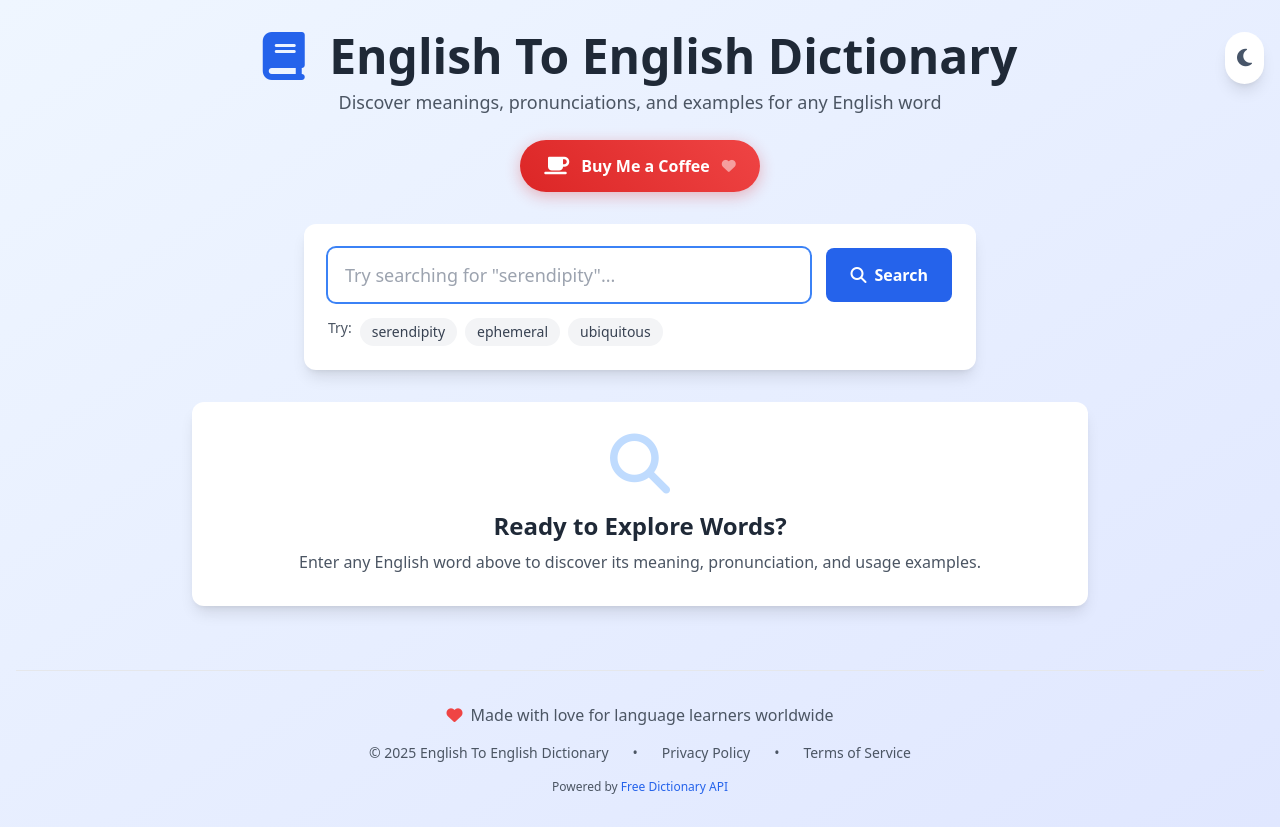
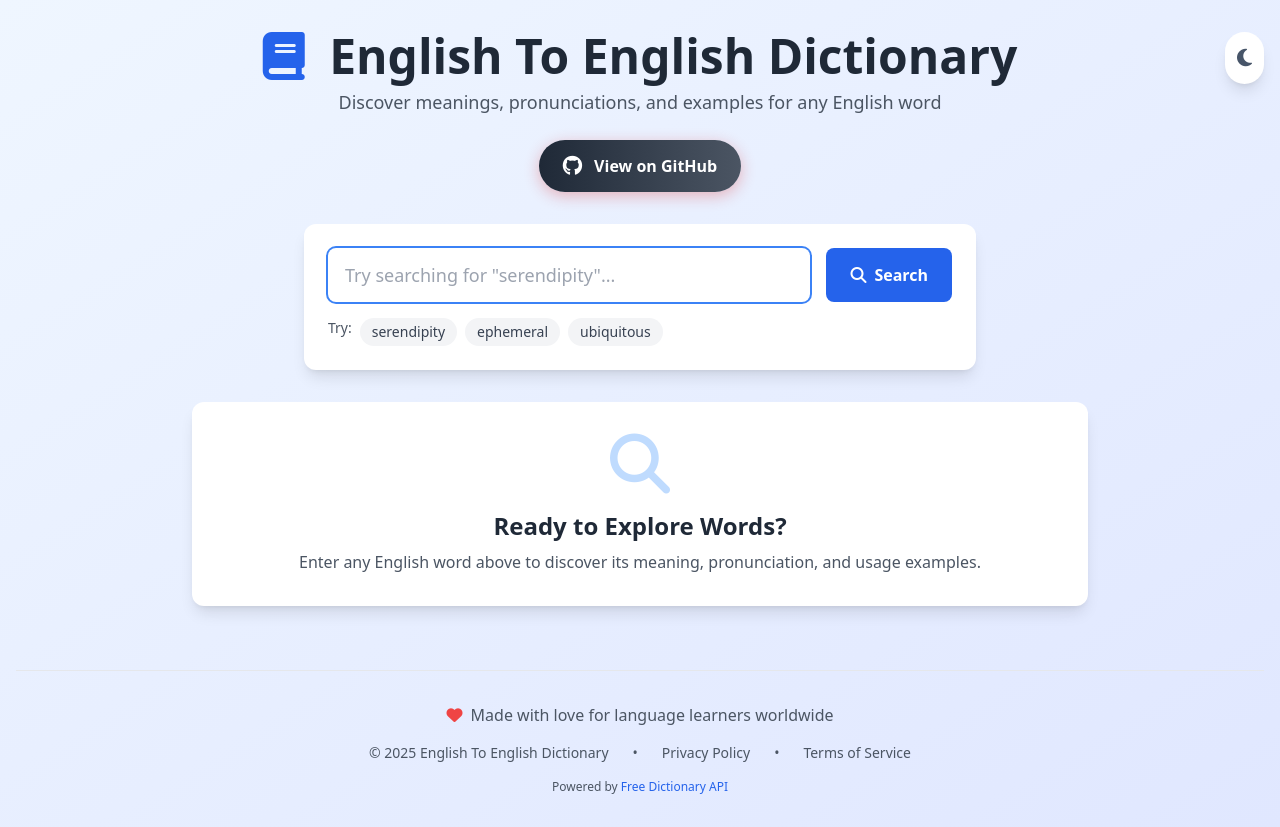
Before and after one commit to DevIsuruSampath/English2EnglishDictionary, a plain HTML site: page index.html in a window 1280 px wide. Drawn offline with nearby package versions, Linux system fonts and the light colour scheme.

Commit message:
feat(ui): replace "Buy Me a Coffee" with GitHub source link and add README
- Removed the Buy Me a Coffee button from the homepage
- Added a GitHub source code button for better project accessibility
- Created a professional README.md with features, demo link, and support
section

This improves the project’s presentation and aligns it with open-source
standards.

```diff
--- a/index.html
+++ b/index.html
@@ -227,15 +227,14 @@
         <!-- Buy Me a Coffee Button -->
         <div class="mt-6">
           <a
-            href="https://www.buymeacoffee.com/devisurusampath"
+            href="https://github.com/DevIsuruSampath/English2EnglishDictionary"
             target="_blank"
             rel="noopener noreferrer"
-            class="coffee-btn inline-flex items-center gap-3 text-white px-6 py-3 rounded-full font-semibold transition-all duration-300 hover:scale-105"
-            aria-label="Support this project - Buy me a coffee"
+            class="coffee-btn inline-flex items-center gap-3 text-white px-6 py-3 rounded-full font-semibold transition-all duration-300 hover:scale-105 bg-gradient-to-r from-gray-800 to-gray-600"
+            aria-label="View source code on GitHub"
           >
-            <i class="fas fa-coffee text-xl"></i>
-            <span>Buy Me a Coffee</span>
-            <i class="fas fa-heart text-sm animate-pulse"></i>
+            <i class="fab fa-github text-xl"></i>
+            <span>View on GitHub</span>
           </a>
         </div>
       </header>
```
Also changed, not shown: 1 other file.
